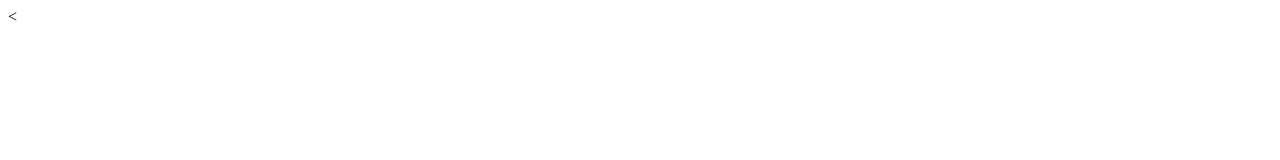
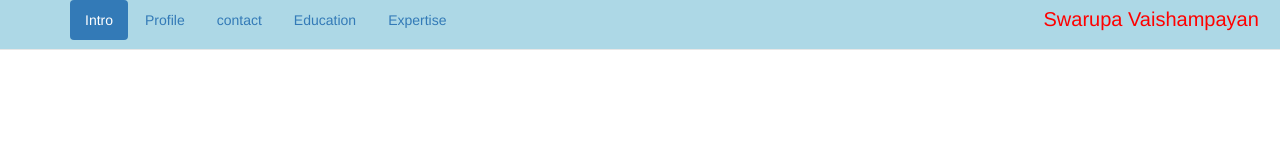
Before and after one commit to swarupasv/Resume, a plain HTML site: page file.html in a window 1280 px wide. Drawn offline with Linux system fonts and the light colour scheme.

Commit message:
Added navbar

```diff
--- a/dist/css/cv.css
+++ b/dist/css/cv.css
@@ -0,0 +1,14 @@
+
+.navbar
+{
+	color: red;
+	background-color: lightblue;
+	position: fixed;
+}
+.me
+{
+
+    font-size: 20px;
+    padding-top: 5px;
+    right: -580px;
+}
--- a/file.html
+++ b/file.html
@@ -1,9 +1,32 @@
-<<!DOCTYPE html>
-<html>
-  <head>
-    <title></title>
+<html lang="en"><head>
+    <meta charset="utf-8">
+    <meta http-equiv="X-UA-Compatible" content="IE=edge">
+    <meta name="viewport" content="width=device-width, initial-scale=1">
+    <!-- The above 3 meta tags *must* come first in the head; any other head content must come *after* these tags -->
+    <title>Bootstrap practice</title>
+
+    <!-- Bootstrap -->
+    <link href="dist/css/bootstrap.min.css" rel="stylesheet">
+    <link href="dist/css/cv.css" rel="stylesheet">
+
+    <!-- HTML5 shim and Respond.js for IE8 support of HTML5 elements and media queries -->
+    <!-- WARNING: Respond.js doesn't work if you view the page via file:// -->
+    <!--[if lt IE 9]>
+      <script src="https://oss.maxcdn.com/html5shiv/3.7.2/html5shiv.min.js"></script>
+      <script src="https://oss.maxcdn.com/respond/1.4.2/respond.min.js"></script>
+    <![endif]-->
   </head>
-  <body>
-
-  </body>
-</html>
+<body>
+<nav class="navbar navbar-default navbar-fixed-top">
+  <div class="container">
+  <ul class="nav nav-pills">
+  <li role="presentation" class="active"><a href="#in">Intro</a></li>
+  <li role="presentation"><a href="#pf">Profile</a></li>
+  <li role="presentation"><a href="#con">contact</a></li>
+  <li role="presentation"><a href="#ed">Education</a></li>
+  <li role="presentation"><a href="#exp">Expertise</a></li>
+  <li class="me">Swarupa Vaishampayan</li>
+  <!-- Single button -->
+</ul>
+  </div>
+</nav>
```
